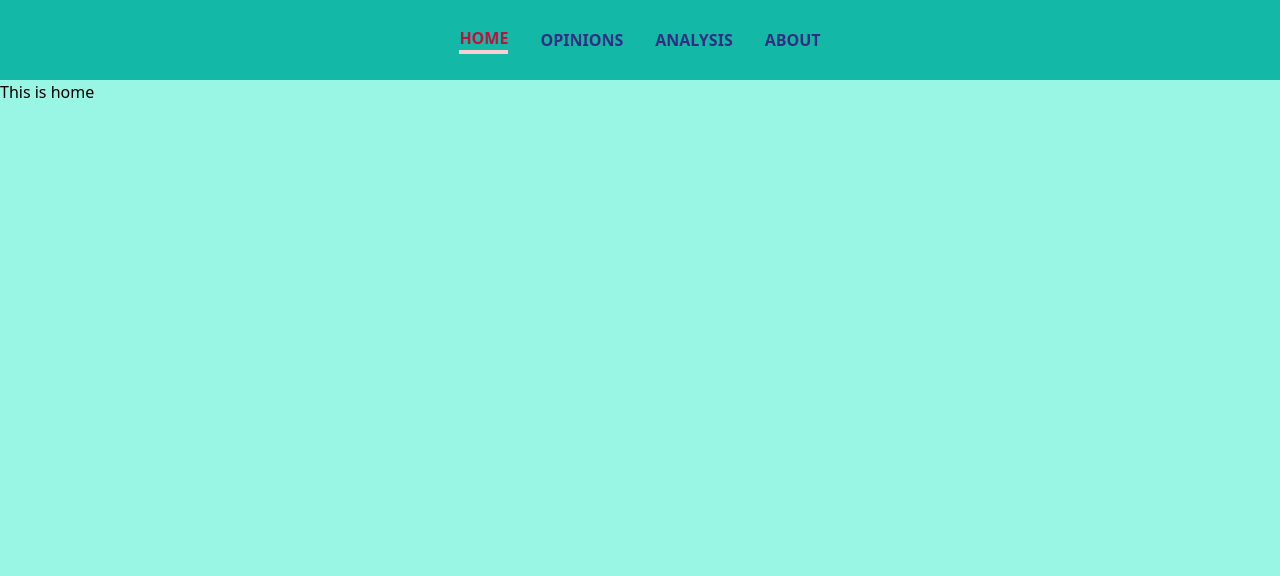
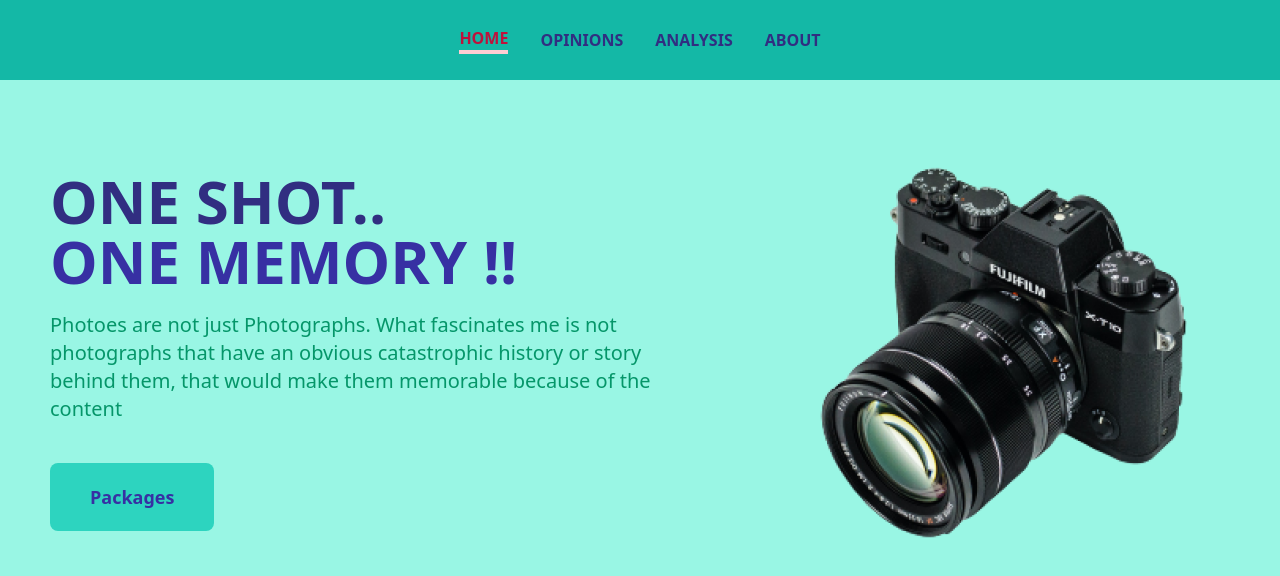
Before and after one commit to engrkashem/product-analysis-clients, a React (Create React App) app: page / in a window 1280 px wide. Shown: the top 576 px of the page. Built offline with nearby package versions, Linux system fonts and the light colour scheme.

Commit message:
home page updated without reviews in buttom of home page headings

```diff
--- a/src/components/Home/Home.js
+++ b/src/components/Home/Home.js
@@ -1,9 +1,20 @@
 import React from 'react';
+import { useNavigate } from 'react-router-dom';
+import mainCamera from '../../images/main-camera.png'
 
 const Home = () => {
+    const navigate = useNavigate();
     return (
-        <div>
-            <h2>This is home</h2>
+        <div className='flex justify-around items-center mt-16'>
+            <div className='w-1/2'>
+                <h1 className='text-6xl font-semibold text-indigo-900'>ONE SHOT..</h1>
+                <h1 className='text-6xl font-semibold text-indigo-800'>ONE MEMORY !!</h1>
+                <p className='text-xl mt-5 text-emerald-600'>Photoes are not just Photographs. What fascinates me is not photographs that have an obvious catastrophic history or story behind them, that would make them memorable because of the content</p>
+                <button onClick={() => navigate('/about')} className='py-5 px-10 bg-teal-400 text-indigo-800 font-bold mt-10 rounded-lg text-lg'>Packages</button>
+            </div>
+            <div>
+                <img src={mainCamera} alt="" />
+            </div>
         </div>
     );
 };
```
Also changed, not shown: src/images/main-camera.png (added).
